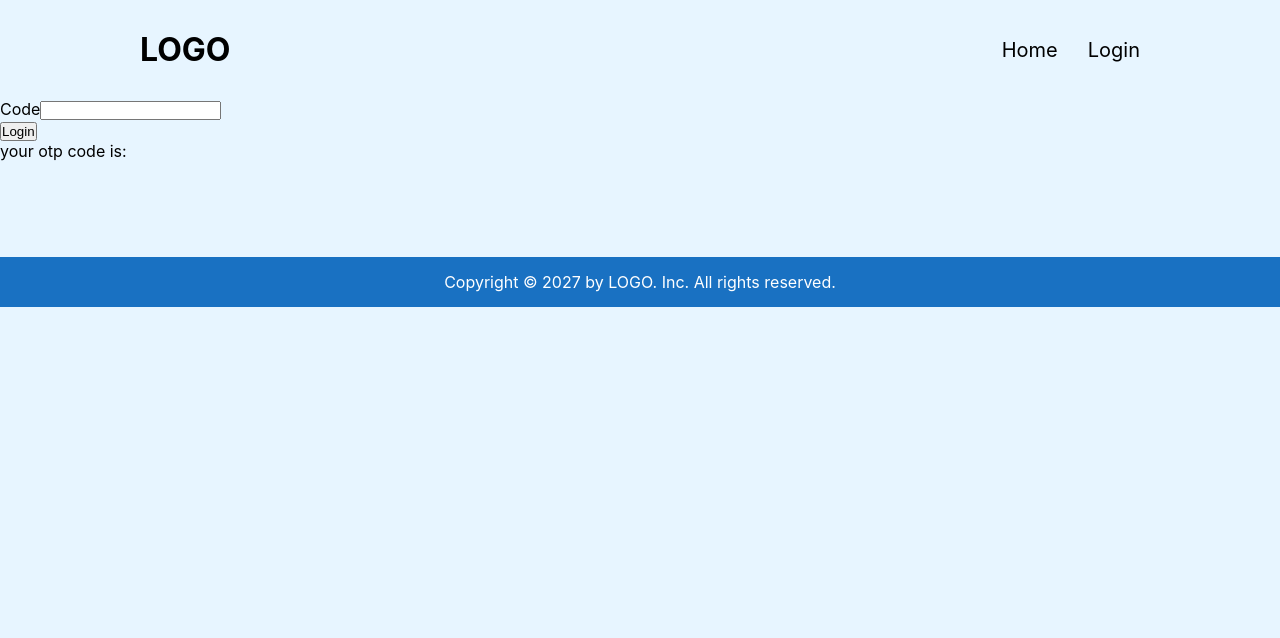
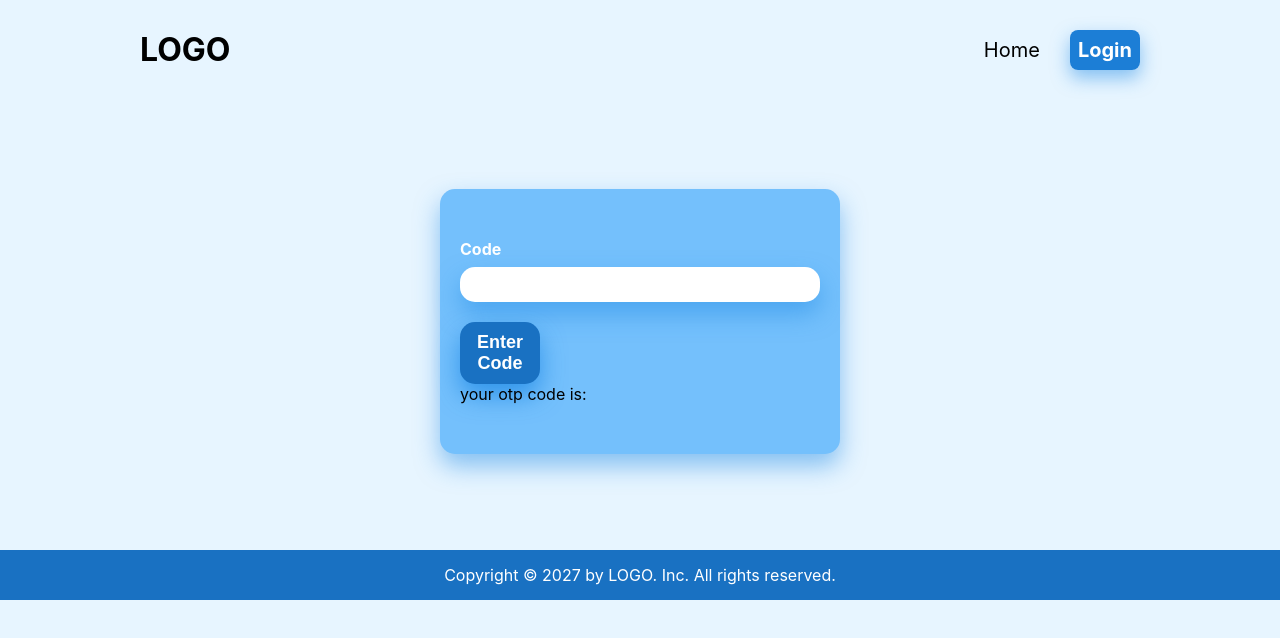
Before and after one commit to G2-tech-intern/Store-project, a React (Create React App) app in the folder frontend/: page /otp in a window 1280 px wide. Shown: the top 638 px of the page. Built offline with nearby package versions, Linux system fonts and the light colour scheme.

Commit message:
login logic & styles

```diff
--- a/frontend/src/components/MainNavigation.js
+++ b/frontend/src/components/MainNavigation.js
@@ -1,6 +1,6 @@
 import {
   NavLink,
-  useRouteError,
+
   useRouteLoaderData,
   Form,
 } from "react-router-dom";
@@ -38,12 +38,12 @@ function MainNavigation() {
                   action="/logout"
                   method="post"
                 >
-                  <button>Logout</button>
+                  <button className={styles.navBtn}>Logout</button>
                 </Form>
               </li>
             ) : (
               <li>
-                <NavLink className={styles.navBtnLink} to="login">
+                <NavLink className={`${styles.navBtnLink} ${styles.navBtn}`} to="login">
                   Login
                 </NavLink>
               </li>
--- a/frontend/src/components/MainNavigation.module.css
+++ b/frontend/src/components/MainNavigation.module.css
@@ -1,6 +1,7 @@
 .navList {
   list-style: none;
   display: flex;
+  align-items: center;
   gap: 30px;
 }
 .header {
@@ -39,3 +40,26 @@
   font-size: 32px;
   font-weight: 700;
 }
+
+.navBtn {
+  /* margin-top: 20px;
+  border: none;
+  width: 80px;
+  padding: 10px 15px;
+  border-radius: 15PX;
+  font-size: 18px;
+  font-weight: 700;
+  color: #fff;
+  background-color: #1971c2;
+  box-shadow: 0 12px 24px rgba(34, 139, 230, 0.8); */
+  border: none;
+  background-color: #1c7ed6;
+  font-weight: 700;
+  font-size: 20px;
+  color: #fff !important;
+  padding: 8px;
+  border-radius: 8px;
+  box-shadow: 0 8px 18px rgba(34, 139, 230, 0.5);
+
+
+}
--- a/frontend/src/pages/Admin.js
+++ b/frontend/src/pages/Admin.js
@@ -1,7 +1,8 @@
-import './Admin.css'
+import "./Admin.css";
 
 function AdminPage() {
-    return <div className="main">
+  return (
+    <div className="main">
       <button className="btn">add product</button>
       <div className="products">
         <div className="product header">
@@ -25,21 +26,20 @@ function AdminPage() {
             <button className="remove-btn">remove</button>
           </div>
         </div>
-            <div className="product">
-                <p className="id">1</p>
-                <p className="title">shoe</p>
-                {/* <p className="desc">this is shoe</p> */}
-                <p className="price">12$</p>
-                <p className="count">100</p>
-                <div className="buttons">
-                    <button className="view-btn">view</button>
-                    <button className="edit-btn">edit</button>
-                    <button className="remove-btn">remove</button>
       </div>
     </div>
-
-        </div>
-    </div>
+  );
 }
 
 export default AdminPage;
+
+export async function loader({ request, params }) {
+  const response = await fetch("http://localhost:5000/admin/products/list");
+
+  if (!response.ok) {
+    console.log("erorrr");
+  } else {
+    const resData = await response;
+    return resData;
+  }
+}
--- a/frontend/src/pages/Home.module.css
+++ b/frontend/src/pages/Home.module.css
@@ -9,3 +9,17 @@
   font-weight: 700;
   font-size: 40px;
 }
+
+.btn {
+  margin-top: 20px;
+  border: none;
+  width: 80px;
+  padding: 10px 15px;
+  border-radius: 15PX;
+  font-size: 18px;
+  font-weight: 700;
+  color: #fff;
+  background-color: #1971c2;
+  box-shadow: 0 12px 24px rgba(34, 139, 230, 0.8);
+
+}
--- a/frontend/src/pages/Login.js
+++ b/frontend/src/pages/Login.js
@@ -1,20 +1,22 @@
-import { Form, json, redirect } from "react-router-dom";
+import { Form, redirect } from "react-router-dom";
 
+import styles from "./Login.module.css";
 
 function LoginPage() {
   return (
-    <div>
-      <Form method="post">
+    <div className={styles.formSection}>
+      <Form method="post" className={styles.form}>
         <p>
-          <label>Phone Number</label>
+          <label className={styles.formLabel}>Phone Number</label>
           <input
             id="phonenumber"
             type="text"
             name="phonenumber"
             required
+            className={styles.formInp}
           ></input>
+          <button className={styles.formBtn}>Login</button>
         </p>
-        <button>Login</button>
       </Form>
     </div>
   );
@@ -52,10 +54,8 @@ export async function action({ request }) {
   if (!response.ok) {
     console.log("errorrrr");
   } else {
-
-      localStorage.setItem("otp", data.data.code );
-      const otp = localStorage.getItem('otp')
-    return redirect(`/otp?otp=${otp}&mobile=${phoneNumber}`)
+    localStorage.setItem("otp", data.data.code);
+    const otp = localStorage.getItem("otp");
+    return redirect(`/otp?otp=${otp}&mobile=${phoneNumber}`);
   }
-
 }
--- /dev/null
+++ b/frontend/src/pages/Login.module.css
@@ -0,0 +1,40 @@
+.formSection {
+}
+.form {
+  background-color: #74c0fc;
+  border-radius: 15px;
+  width: 400px;
+  margin: 90px auto;
+  padding: 50px 20px;
+  box-shadow: 0 12px 24px rgba(34, 139, 230, 0.5);
+
+}
+.form p {
+  display: flex;
+  gap: 8px;
+  flex-direction: column;
+}
+.formLabel {
+  font-weight: 700;
+  color: #fff;
+}
+.formInp {
+  border: none;
+  border-radius: 15px;
+  padding: 10px 15px;
+  box-shadow: 0 12px 24px rgba(34, 139, 230, 0.5);
+
+}
+.formBtn {
+  margin-top: 20px;
+  border: none;
+  width: 80px;
+  padding: 10px 15px;
+  border-radius: 15PX;
+  font-size: 18px;
+  font-weight: 700;
+  color: #fff;
+  background-color: #1971c2;
+  box-shadow: 0 12px 24px rgba(34, 139, 230, 0.8);
+
+}
--- a/frontend/src/pages/Otp.js
+++ b/frontend/src/pages/Otp.js
@@ -1,4 +1,5 @@
 import { Form, redirect, useSearchParams } from "react-router-dom";
+import styles from "./Login.module.css";
 
 function OtpPage() {
   const [searchParams] = useSearchParams();
@@ -6,13 +7,19 @@ function OtpPage() {
   console.log(searchParams.get("mobile"));
 
   return (
-    <div>
-      <Form method="post">
+    <div className={styles.formSection}>
+      <Form method="post" className={styles.form}>
         <p>
-          <label>Code</label>
-          <input id="code" type="text" name="code" required></input>
+          <label className={styles.formLabel}>Code</label>
+          <input
+            id="code"
+            type="text"
+            name="code"
+            required
+            className={styles.formInp}
+          ></input>
         </p>
-        <button>Login</button>
+        <button className={styles.formBtn}>Enter Code</button>
         <p>your otp code is: {otpCode}</p>
       </Form>
     </div>
@@ -34,9 +41,6 @@ export async function action({ request }) {
   const formData = await request.formData();
   const otpCode = formData.get("code");
 
-
-
-
   const response = await fetch("http://localhost:5000/user/check-otp", {
     method: "POST",
     headers: {
@@ -51,9 +55,8 @@ export async function action({ request }) {
   if (!response.ok) {
     console.log("errorrrr");
   } else {
-
     const token = data.data.accessToken;
-    localStorage.setItem('token', token)
+    localStorage.setItem("token", token);
     console.log(data.data.accessToken);
     return redirect("/");
   }
```
Lines whose indentation alone changed are shown as unchanged.
